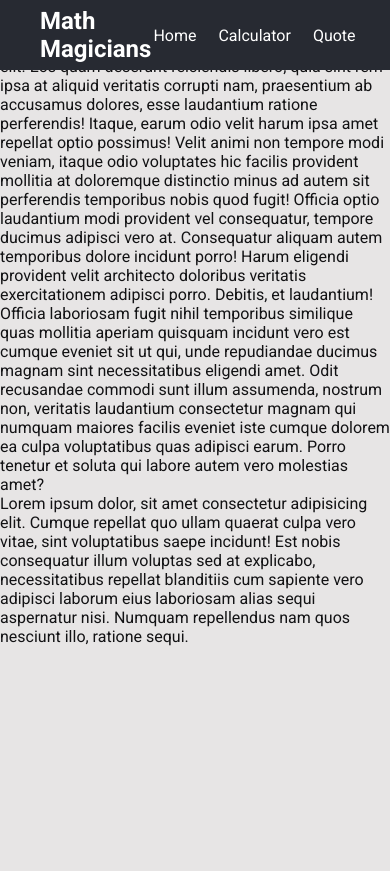
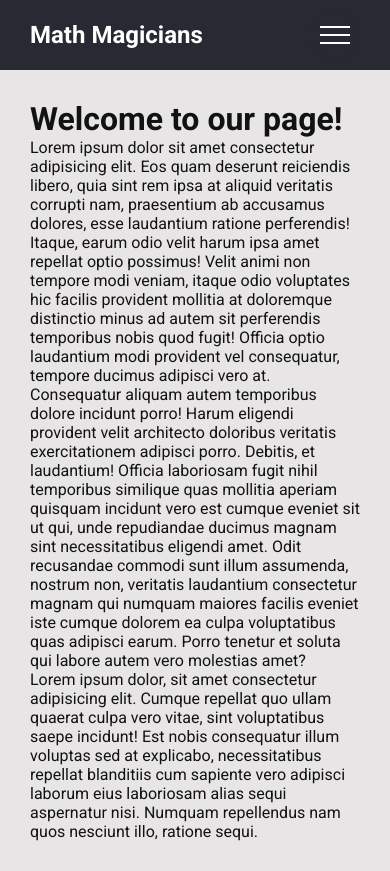
Before and after one commit to gvgesanto2/microverse-math-magicians, a React (Create React App) app: page / in a window 390 px wide. Before the commit the page ends 844 px from the top, so only its background shows below. Built offline with nearby package versions, Linux system fonts and the light colour scheme.

Commit message:
feat: Create the MainContent, HamburgerMenu, and HamburgerButton components

```diff
--- /dev/null
+++ b/src/components/hamburger-button/hamburger-button.component.jsx
@@ -0,0 +1,23 @@
+import PropTypes from 'prop-types';
+
+import './hamburger-button.styles.scss';
+
+export default function HamburgerButton({ handleClick, isHamburgerMenuOpen }) {
+  return (
+    <button
+      type="button"
+      aria-label="Open hamburger menu"
+      className={`hamburger-btn ${
+        isHamburgerMenuOpen ? 'hamburger-btn--is-active' : ''
+      }`}
+      onClick={handleClick}
+    >
+      <span className="hamburger-btn__icon">&nbsp;</span>
+    </button>
+  );
+}
+
+HamburgerButton.propTypes = {
+  isHamburgerMenuOpen: PropTypes.bool.isRequired,
+  handleClick: PropTypes.func.isRequired,
+};
--- /dev/null
+++ b/src/components/hamburger-button/hamburger-button.styles.scss
@@ -0,0 +1,76 @@
+$hamburger-btn-icon-gap: 0.8rem;
+
+.hamburger-btn {
+  width: 5rem;
+  height: 5rem;
+  display: flex;
+  align-items: center;
+  justify-content: center;
+  position: relative;
+  border: none;
+  border-radius: 50%;
+  background-color: var(--color-bg-header);
+  z-index: 100;
+
+  &:hover {
+    opacity: 0.9;
+    .hamburger-btn__icon::before {
+      top: -($hamburger-btn-icon-gap + 0.2rem);
+    }
+    .hamburger-btn__icon::after {
+      top: $hamburger-btn-icon-gap + 0.2rem;
+    }
+  }
+
+  &__icon {
+    position: relative;
+
+    &,
+    &::before,
+    &::after {
+      display: inline-block;
+      width: 3rem;
+      height: 2px;
+      background-color: var(--color-white);
+    }
+
+    &::before,
+    &::after {
+      content: '';
+      position: absolute;
+      left: 0;
+      transition: all 0.2s;
+    }
+
+    &::before {
+      top: -($hamburger-btn-icon-gap);
+    }
+
+    &::after {
+      top: $hamburger-btn-icon-gap;
+    }
+  }
+
+  &--is-active {
+    .hamburger-btn__icon {
+      background-color: transparent;
+    }
+
+    .hamburger-btn__icon::before {
+      top: 0;
+      transform: rotate(135deg);
+    }
+
+    .hamburger-btn__icon::after {
+      top: 0;
+      transform: rotate(-135deg);
+    }
+
+    &:hover {
+      .hamburger-btn__icon::before,
+      .hamburger-btn__icon::after {
+        top: 0;
+      }
+    }
+  }
+}
--- /dev/null
+++ b/src/components/hamburger-menu/hamburger-menu.component.jsx
@@ -0,0 +1,48 @@
+/* eslint-disable implicit-arrow-linebreak */
+import { useState } from 'react';
+import { Link } from 'react-router-dom';
+import navigationLinks from '../../data/navigation.data';
+import HamburgerButton from '../hamburger-button/hamburger-button.component';
+
+import './hamburger-menu.styles.scss';
+
+export default function HamburgerMenu() {
+  const [isHamburgerMenuOpen, setIsHamburgerMenuOpen] = useState(false);
+
+  const toggleIsHamburgerMenuOpen = () =>
+    setIsHamburgerMenuOpen(!isHamburgerMenuOpen);
+
+  const closeHamburgerMenu = () => setIsHamburgerMenuOpen(false);
+
+  return (
+    <div
+      className={`hamburger-menu ${
+        isHamburgerMenuOpen ? 'hamburger-menu--is-active' : ''
+      }`}
+    >
+      <HamburgerButton
+        isHamburgerMenuOpen={isHamburgerMenuOpen}
+        handleClick={toggleIsHamburgerMenuOpen}
+      />
+
+      <div className="hamburger-menu__background">&nbsp;</div>
+
+      <nav className="hamburger-menu__nav">
+        <ul className="hamburger-menu__nav-list">
+          {navigationLinks.map(({ id, title, route }) => (
+            <li key={id}>
+              <Link
+                onClick={closeHamburgerMenu}
+                className="hamburger-menu__link"
+                to={route}
+              >
+                <span>{`0${id}`}</span>
+                {title}
+              </Link>
+            </li>
+          ))}
+        </ul>
+      </nav>
+    </div>
+  );
+}
--- /dev/null
+++ b/src/components/hamburger-menu/hamburger-menu.styles.scss
@@ -0,0 +1,81 @@
+.hamburger-menu {
+  &__background {
+    height: 4rem;
+    width: 4rem;
+    border-radius: 50%;
+    position: fixed;
+    top: 1.5rem;
+    right: 4rem;
+    background-image: radial-gradient(
+      var(--color-grey-700),
+      var(--color-grey-800)
+    );
+    z-index: 98;
+    transition: transform 0.8s cubic-bezier(0.86, 0, 0.07, 1);
+  }
+
+  &__nav {
+    display: flex;
+    align-items: center;
+    justify-content: center;
+
+    width: 0;
+    opacity: 0;
+    visibility: hidden;
+    height: 100vh;
+    position: fixed;
+    top: 0;
+    left: 0;
+    z-index: 99;
+    transition: all 0.8s cubic-bezier(0.68, -0.55, 0.265, 1.55);
+  }
+
+  &__nav-list {
+    text-align: center;
+  }
+
+  &__link {
+    &:link,
+    &:visited {
+      display: inline-block;
+      font-size: 3rem;
+      font-weight: 400;
+      padding: 1rem 2rem;
+      color: var(--color-white);
+      text-decoration: none;
+      text-transform: uppercase;
+      background-image: linear-gradient(
+        120deg,
+        transparent 0%,
+        transparent 50%,
+        #fff 50%
+      );
+      background-size: 220%;
+      transition: all 0.4s;
+
+      span {
+        display: inline-block;
+        margin-right: 1.5rem;
+      }
+    }
+
+    &:hover,
+    &:active {
+      background-position: 100%;
+      color: var(--color-grey-800);
+      transform: translateX(1rem);
+    }
+  }
+
+  &--is-active {
+    .hamburger-menu__nav {
+      width: 100%;
+      opacity: 1;
+      visibility: visible;
+    }
+
+    .hamburger-menu__background {
+      transform: scale(80);
+    }
+  }
+}
--- a/src/components/header/header.component.jsx
+++ b/src/components/header/header.component.jsx
@@ -1,4 +1,7 @@
 import { Link, Outlet } from 'react-router-dom';
+import navigationLinks from '../../data/navigation.data';
+import HamburgerMenu from '../hamburger-menu/hamburger-menu.component';
+import MainContent from '../main-content/main-content.component';
 
 import './header.styles.scss';
 
@@ -6,31 +9,30 @@ export default function Header() {
   return (
     <>
       <header className="header">
+        <div className="header__content">
           <Link to="/">
             <span className="header__logo">math magicians</span>
           </Link>
 
           <nav className="header__nav">
             <ul className="header__nav-list">
-            <li>
-              <Link className="header__nav-link" to="/">
-                home
+              {navigationLinks.map(({ id, title, route }) => (
+                <li key={id}>
+                  <Link className="header__nav-link" to={route}>
+                    {title}
                   </Link>
                 </li>
-            <li>
-              <Link className="header__nav-link" to="/calculator">
-                calculator
-              </Link>
-            </li>
-            <li>
-              <Link className="header__nav-link" to="/quote">
-                quote
-              </Link>
-            </li>
+              ))}
             </ul>
           </nav>
+          <div className="header__hamburger-container">
+            <HamburgerMenu />
+          </div>
+        </div>
       </header>
+      <MainContent>
         <Outlet />
+      </MainContent>
     </>
   );
 }
--- a/src/components/header/header.styles.scss
+++ b/src/components/header/header.styles.scss
@@ -1,23 +1,38 @@
 $nav-link-border-height: 2px;
 
 .header {
-  display: flex;
-  align-items: center;
-  justify-content: space-between;
   position: fixed;
   top: 0;
   left: 0;
   width: 100%;
   height: var(--header-height);
-  background-color: var(--color-grey-800);
+  background-color: var(--color-bg-header);
   color: var(--color-white);
-  padding: 0 4rem;
+
+  &__content {
+    display: flex;
+    align-items: center;
+    justify-content: space-between;
+    max-width: var(--main-content-max-width);
+    height: 100%;
+
+    padding: 0 3rem;
+    margin: 0 auto;
+  }
 
   &__logo {
     font-size: 2.4rem;
     font-weight: 700;
     text-transform: capitalize;
     -webkit-font-smoothing: antialiased;
+  }
+
+  &__nav {
+    display: none;
+
+    @media only screen and (min-width: 64em) {
+      display: block;
+    }
   }
 
   &__nav-list {
@@ -35,6 +50,7 @@ $nav-link-border-height: 2px;
     justify-content: center;
     height: var(--header-height);
     border-bottom: $nav-link-border-height solid transparent;
+    font-weight: 500;
     text-transform: capitalize;
     padding: $nav-link-border-height 0.2rem 0;
     transition: border-color 0.2s;
@@ -43,4 +59,12 @@ $nav-link-border-height: 2px;
       border-color: currentColor;
     }
   }
+
+  &__hamburger-container {
+    display: block;
+
+    @media only screen and (min-width: 64em) {
+      display: none;
+    }
+  }
 }
--- /dev/null
+++ b/src/components/main-content/main-content.component.jsx
@@ -0,0 +1,11 @@
+import PropTypes from 'prop-types';
+
+import './main-content.styles.scss';
+
+export default function MainContent({ children }) {
+  return <main className="main">{children}</main>;
+}
+
+MainContent.propTypes = {
+  children: PropTypes.node.isRequired,
+};
--- /dev/null
+++ b/src/components/main-content/main-content.styles.scss
@@ -0,0 +1,6 @@
+.main {
+  min-height: 100vh;
+  max-width: var(--main-content-max-width);
+  padding: calc(var(--header-height) + 3rem) 3rem 3rem;
+  margin: 0 auto;
+}
--- /dev/null
+++ b/src/data/navigation.data.js
@@ -0,0 +1,19 @@
+const navigationLinks = [
+  {
+    id: 1,
+    title: 'home',
+    route: '/',
+  },
+  {
+    id: 2,
+    title: 'calculator',
+    route: '/calculator',
+  },
+  {
+    id: 3,
+    title: 'quote',
+    route: '/quote',
+  },
+];
+
+export default navigationLinks;
--- a/src/styles/abstracts/_variables.scss
+++ b/src/styles/abstracts/_variables.scss
@@ -5,16 +5,21 @@
   --color-grey-200: #e1e1e6;
   --color-grey-350: #ccc;
   --color-grey-600: #606060;
+  --color-grey-700: #424145;
   --color-grey-800: #272a32;
   --color-grey-900: #121214;
   --color-white: #fff;
 
   // Other color variables
   --color-primary: var(--color-primary-300);
+  --color-bg-header: var(--color-grey-800);
 
   // Other variables
   --calculator-row-height: 4rem;
 
   // Header
   --header-height: 7rem;
+
+  // Main Content
+  --main-content-max-width: 160rem;
 }
```
Lines whose indentation alone changed are shown as unchanged.
